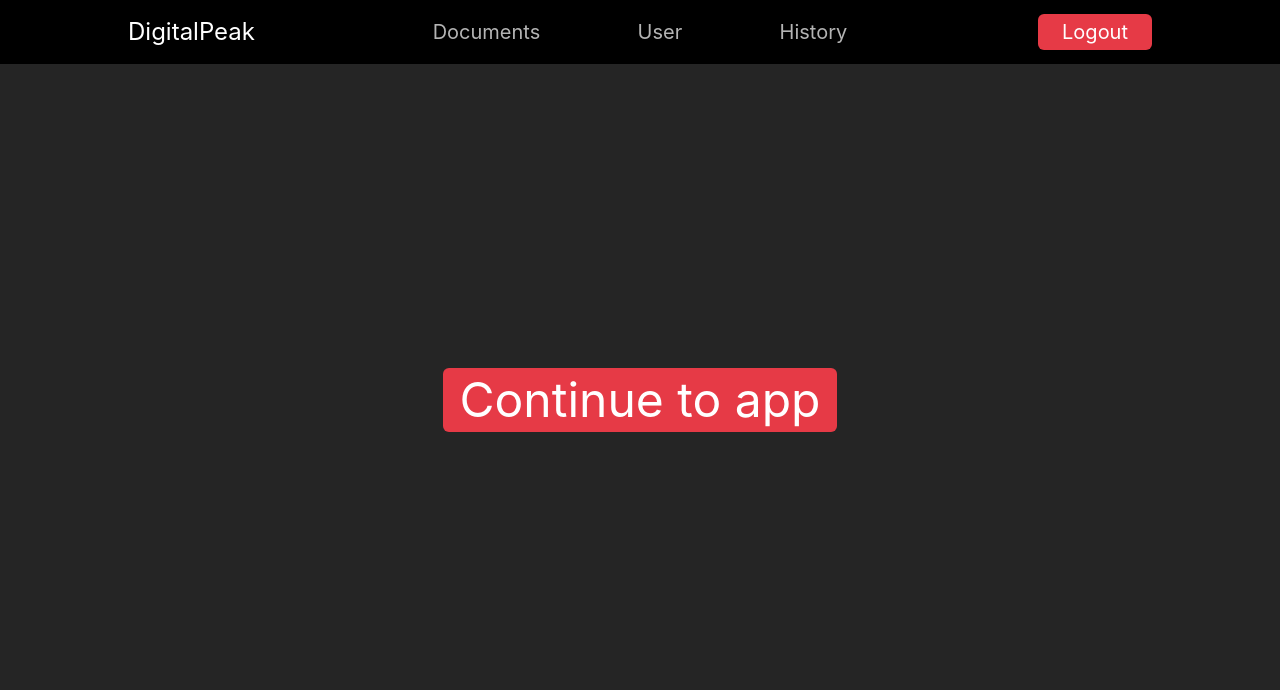
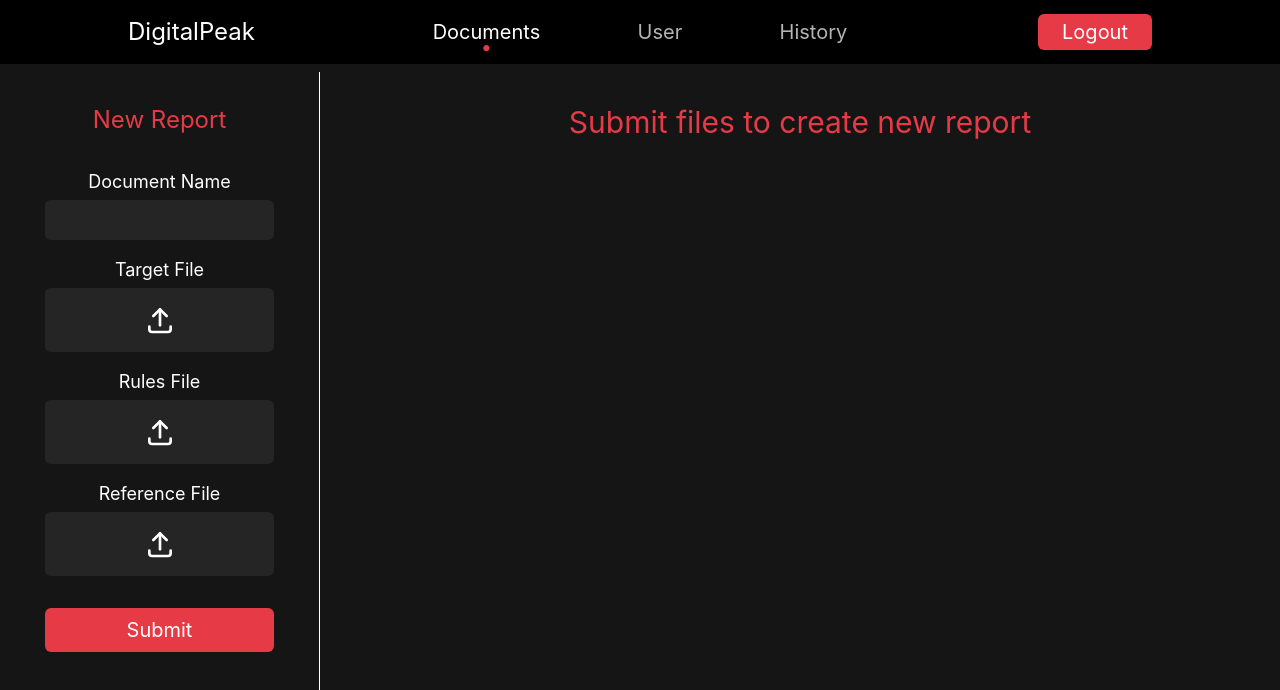
Before and after one commit to bakyt03/DTHack-24, a React (Create React App) app in the folder frontend/: page / in a window 1280 px wide. Shown: the top 690 px of the page. Built offline with nearby package versions, Linux system fonts and the light colour scheme; sample sign-in values are in the browser's storage.

Commit message:
structure changes

```diff
--- a/frontend/src/App.js
+++ b/frontend/src/App.js
@@ -1,8 +1,6 @@
 import { BrowserRouter, Routes, Route, Navigate } from 'react-router-dom'
 //pages
 import Navbar from "./components/Navbar"
-import Footer from './components/Footer';
-import Home from './pages/home';
 import User from './pages/User';
 import History from './pages/History';
 import Login from './pages/Login';
@@ -19,14 +17,12 @@ export default function App() {
       <main className='min-h-full flex flex-col w-screen overflow-x-hidden' >
         <Navbar />
         <Routes className=''>
-          <Route index element={<Home />} />
-          <Route path='doc' element={user ? <Document /> : <Navigate to={"/login"} />} />
+          <Route index element={user ? <Document /> : <Navigate to={"/login"} />} />
           <Route path="user" element={user ? <User /> : <Navigate to={"/login"} />} />
           <Route path="history" element={user ? <History /> : <Navigate to={"/login"} />} />
           <Route path="login" element={!user ? <Login /> : <Navigate to={"/"} />} />
           <Route path="signup" element={!user ? <Signup /> : <Navigate to={"/"} />} />
         </Routes>
-        {/* <Footer /> */}
       </main>
     </BrowserRouter>
 
--- a/frontend/src/components/Footer.jsx
+++ /dev/null
@@ -1,5 +0,0 @@
-export default function Footer() {
-    return (
-        <div>Footer</div>
-    )
-}
--- a/frontend/src/components/Navbar.jsx
+++ b/frontend/src/components/Navbar.jsx
@@ -16,9 +16,8 @@ export default function Navbar() {
                     </Link>
                     <div className="flex w-[40vw] justify-around items-center text-[#b4b4b4]">
                         <Link
-              to={"/doc"}
-              className={`relative hover:text-white ${
-                location.pathname === "/doc"
+                            to={"/"}
+                            className={`relative hover:text-white ${location.pathname === "/"
                                 ? "after:content-['•'] after:text-[#e63a46] after:absolute after:bottom-[-15px] after:left-1/2 after:transform after:-translate-x-1/2 text-white"
                                 : ""
                                 }`}
@@ -27,8 +26,7 @@ export default function Navbar() {
                         </Link>
                         <Link
                             to={"/user"}
-              className={`relative hover:text-white ${
-                location.pathname === "/user"
+                            className={`relative hover:text-white ${location.pathname === "/user"
                                 ? "after:content-['•'] after:text-[#e63a46] after:absolute after:bottom-[-15px] after:left-1/2 after:transform after:-translate-x-1/2 text-white"
                                 : ""
                                 }`}
@@ -37,8 +35,7 @@ export default function Navbar() {
                         </Link>
                         <Link
                             to={"/history"}
-              className={`relative hover:text-white ${
-                location.pathname === "/history"
+                            className={`relative hover:text-white ${location.pathname === "/history"
                                 ? "after:content-['•'] after:text-[#e63a46] after:absolute after:bottom-[-15px] after:left-1/2 after:transform after:-translate-x-1/2 text-white"
                                 : ""
                                 }`}
--- a/frontend/src/pages/home.jsx
+++ /dev/null
@@ -1,11 +0,0 @@
-import { Link } from "react-router-dom";
-
-export default function Home() {
-    return (
-        <div className="w-screen h-screen absolute bg-bg -z-50">
-            <div className="flex flex-col items-center justify-center h-full">
-                <Link to={'/doc'} className="btn text-5xl text-white">Continue to app</Link>
-            </div>
-        </div>
-    )
-}
```
Lines whose indentation alone changed are shown as unchanged.
